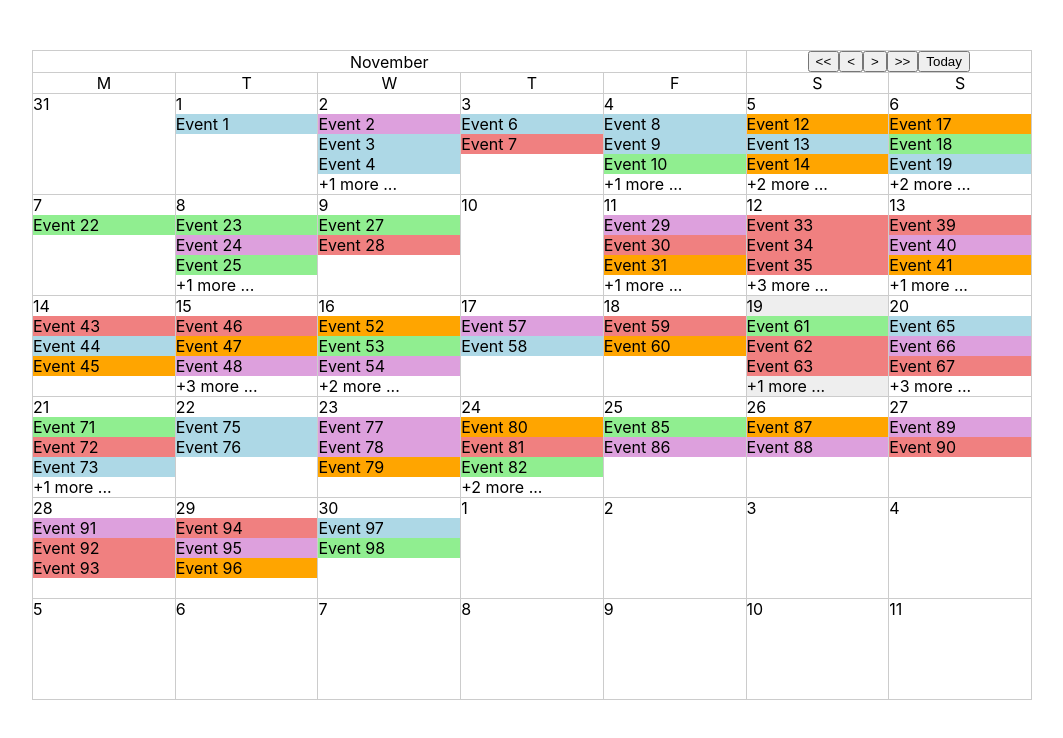
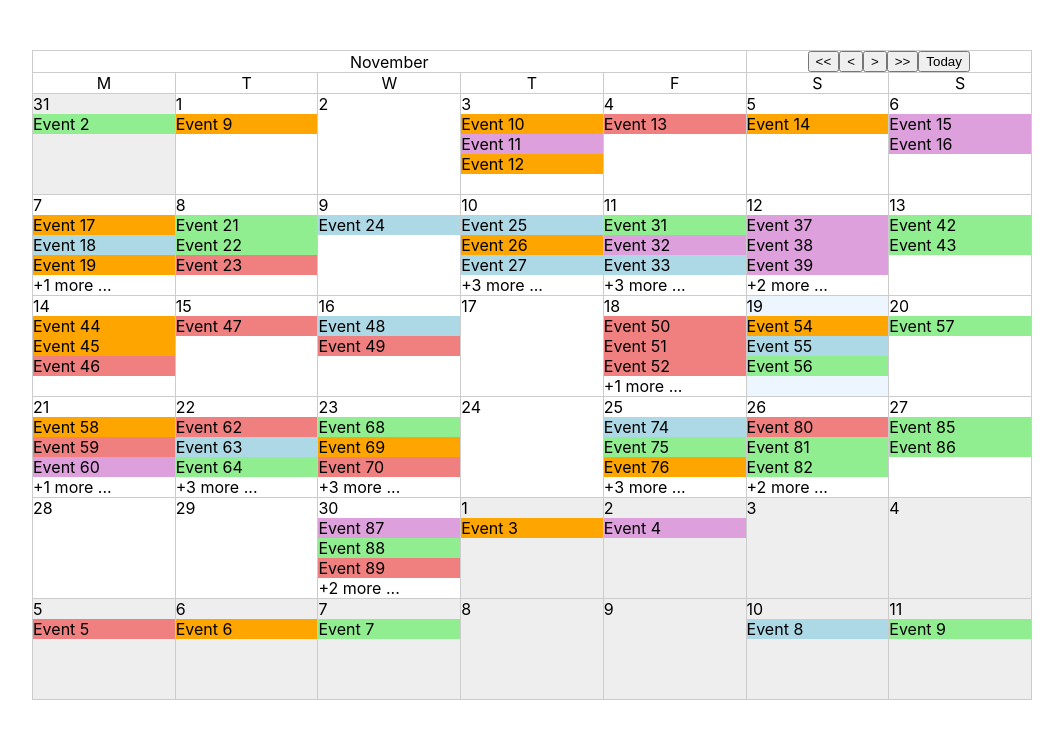
Before and after one commit to abandisch/calendar, a React (Create React App) app: page / in a window 1280 px wide. Shown: the top 738 px of the page, without its empty margins (18-1081 px from the left). Built offline with nearby package versions, Linux system fonts and the light colour scheme.

Commit message:
render events

```diff
--- a/src/App.tsx
+++ b/src/App.tsx
@@ -1,17 +1,46 @@
-import { useEffect, useState } from "react";
+import { useState } from "react";
 import { format, isSameMonth } from "date-fns";
 import Calendar from "./components/Calendar";
-import type { Event } from "./components/Calendar";
+import type { Event } from "./components/types";
+import CalendarMonth from "./classes/CalendarMonth";
 
 const generateEvents = (date = new Date()) => {
+  const monthCal = new CalendarMonth(date, "monday", 6);
+  const prefixDates = monthCal.prefixDates;
+  const postfixDates = monthCal.postfixDates;
+
   const events: { [key: string]: Event[] } = {};
-  const month = date.getMonth();
-  const year = date.getFullYear();
-  const daysInMonth = new Date(year, month + 1, 0).getDate();
+
   const colors = ["lightcoral", "lightblue", "lightgreen", "plum", "orange"];
 
   let eventCount = 1;
 
+  [...prefixDates, ...postfixDates].reduce((acc, _date) => {
+    const day = _date.getDate();
+    const month = _date.getMonth();
+    const year = _date.getFullYear();
+    const key = format(_date, "yyyy-MM-dd");
+    const j = Math.floor(Math.random() * 7);
+    const add = Math.floor(Math.random() * 10);
+
+    if (add % 2 === 0) {
+      const event: Event = {
+        id: eventCount++,
+        title: `Event ${eventCount}`,
+        start: new Date(year, month, day, 6 + j, 0, 0),
+        end: new Date(year, month, day, 6 + j, 0, 0),
+        allDay: true,
+        color: colors[Math.floor(Math.random() * colors.length)],
+      };
+      acc[key] = [event];
+    }
+
+    return acc;
+  }, events);
+
+  const month = date.getMonth();
+  const year = date.getFullYear();
+  const daysInMonth = new Date(year, month + 1, 0).getDate();
   for (let i = 0; i < daysInMonth; i++) {
     const day = i + 1;
     const randomCount = Math.floor(Math.random() * 7);
@@ -40,17 +69,17 @@ interface EventsState {
 
 function App() {
   const [date, setDate] = useState(new Date());
-  const [events, setEvents] = useState<EventsState>({});
-
-  useEffect(() => {
-    setEvents(generateEvents(date));
-  }, []);
+  const [events, setEvents] = useState<EventsState>(generateEvents(date));
 
   const handleChangeDate = (d: Date) => {
     if (!isSameMonth(d, date)) {
       setEvents(generateEvents(d));
     }
     setDate(d);
+  };
+
+  const handleClickEvent = (event: Event) => {
+    console.log("event clicked", event);
   };
 
   // const handleRenderDay = (d: Date) => {
@@ -67,6 +96,7 @@ function App() {
         date={date}
         events={events}
         onChange={handleChangeDate}
+        onClickEvent={handleClickEvent}
         // onRenderDayTitle={handleRenderDay}
         // onRenderMonthTitle={handleRenderMonthTitle}
       />
--- a/src/components/Calendar.tsx
+++ b/src/components/Calendar.tsx
@@ -4,30 +4,23 @@ import {
   format as formatDate,
   addMonths,
   addYears,
-  isSameDay,
   isSameYear,
 } from "date-fns";
 import DayTitle from "./DayTitle";
+import DayEvents from "./DayEvents";
 import Cell from "./Cell";
 import css from "./calendar.module.css";
 import CalendarMonth from "../classes/CalendarMonth";
-
-export type Event = {
-  id: string | number;
-  title: string;
-  start: Date;
-  end: Date;
-  allDay?: boolean;
-  color?: string;
-};
+import type { Event } from "./types";
 
 interface Props {
   startWeekDay?: "monday" | "sunday";
-  date?: Date;
+  date: Date;
   showPrefixDates?: boolean;
   showPostfixDates?: boolean;
   weekCount?: number;
   events?: { [key: string]: Event[] };
+  onClickEvent?: (event: Event) => void;
   onChange?: (date: Date) => void;
   onRenderDayTitle?: (date: Date) => React.ReactElement;
   onRenderMonthTitle?: (date: Date) => React.ReactElement;
@@ -44,22 +37,15 @@ function Calendar({
   weekCount = 6,
   events,
   onChange,
+  onClickEvent,
   onRenderDayTitle,
   onRenderMonthTitle,
 }: Props) {
-  const [currentDate, setCurrentDate] = useState(date || new Date());
-
-  useEffect(() => {
-    if (date && !isSameDay(date, currentDate)) {
-      setCurrentDate(date);
-    }
-  }, [date]); // eslint-disable-line react-hooks/exhaustive-deps
-
   const monthFormat = () => {
-    return isSameYear(currentDate, new Date()) ? "MMMM" : "MMMM yyyy";
+    return isSameYear(date, new Date()) ? "MMMM" : "MMMM yyyy";
   };
 
-  const monthCal = new CalendarMonth(currentDate, startWeekDay, weekCount);
+  const monthCal = new CalendarMonth(date, startWeekDay, weekCount);
   const daysInMonth = monthCal.daysInMonth;
   const prefixDates = monthCal.prefixDates;
   const postfixDates = monthCal.postfixDates;
@@ -70,12 +56,12 @@ function Calendar({
   };
 
   const handleChangeMonth = (direction: "forward" | "backward") => () => {
-    const newDate = addMonths(currentDate, direction === "backward" ? -1 : 1);
+    const newDate = addMonths(date, direction === "backward" ? -1 : 1);
     changeDate(newDate);
   };
 
   const handleChangeYear = (direction: "forward" | "backward") => () => {
-    const newDate = addYears(currentDate, direction === "backward" ? -1 : 1);
+    const newDate = addYears(date, direction === "backward" ? -1 : 1);
     changeDate(newDate);
   };
 
@@ -86,8 +72,6 @@ function Calendar({
   const changeDate = (d: Date) => {
     if (onChange) {
       onChange(d);
-    } else {
-      setCurrentDate(d);
     }
   };
 
@@ -98,8 +82,8 @@ function Calendar({
     <div className={css.container}>
       <Cell className={css["month-name"]}>
         {onRenderMonthTitle
-          ? onRenderMonthTitle(currentDate)
-          : formatDate(currentDate, monthFormat())}
+          ? onRenderMonthTitle(date)
+          : formatDate(date, monthFormat())}
       </Cell>
       <Cell className={css["cal-nav"]}>
         <button onClick={handleChangeYear("backward")}>{"<<"}</button>
@@ -119,7 +103,10 @@ function Calendar({
         return (
           <Cell
             key={`prefix-${i}`}
-            className={clsx(showPrefixDates && css["day"])}
+            className={clsx(
+              showPrefixDates && css["day"],
+              css["outside-month-day"]
+            )}
             onClick={
               showPrefixDates ? handleClickDay(prefixDates[i]) : undefined
             }
@@ -131,43 +118,39 @@ function Calendar({
               <DayTitle date={prefixDates[i]} />
             )}
             {!showPrefixDates && <>&nbsp;</>}
+            {showPrefixDates && (
+              <div className={css["day-events"]}>
+                {events && events[formatDate(prefixDates[i], "yyyy-MM-dd")] && (
+                  <DayEvents
+                    events={events[formatDate(prefixDates[i], "yyyy-MM-dd")]}
+                    onClick={onClickEvent}
+                  />
+                )}
+              </div>
+            )}
           </Cell>
         );
       })}
 
       {Array.from({ length: daysInMonth }).map((_, i) => {
-        const d = new Date(
-          currentDate.getFullYear(),
-          currentDate.getMonth(),
-          i + 1
-        );
+        const d = new Date(date.getFullYear(), date.getMonth(), i + 1);
         return (
           <Cell
             key={`num-days-${i}`}
             className={clsx(
               css["day"],
-              currentDate.getDate() === i + 1 && css["selected-day"]
+              date.getDate() === i + 1 && css["selected-day"]
             )}
             onClick={handleClickDay(d)}
           >
             {onRenderDayTitle && onRenderDayTitle(d)}
             {!onRenderDayTitle && <div>{i + 1}</div>}
             <div className={css["day-events"]}>
-              {events &&
-                events[formatDate(d, "yyyy-MM-dd")] &&
-                events[formatDate(d, "yyyy-MM-dd")].slice(0, 3).map((e) => (
-                  <div
-                    key={e.id}
-                    className={css["day-event"]}
-                    style={{ backgroundColor: e.color }}
-                  >
-                    {e.title}
-                  </div>
-                ))}
-              {events && events[formatDate(d, "yyyy-MM-dd")]?.length > 3 && (
-                <div className={css["day-event"]}>
-                  +{events[formatDate(d, "yyyy-MM-dd")].length - 3} more ...
-                </div>
+              {events && events[formatDate(d, "yyyy-MM-dd")] && (
+                <DayEvents
+                  events={events[formatDate(d, "yyyy-MM-dd")]}
+                  onClick={onClickEvent}
+                />
               )}
             </div>
           </Cell>
@@ -178,7 +161,10 @@ function Calendar({
         return (
           <Cell
             key={`postfix-${i}`}
-            className={clsx(showPostfixDates && css["day"])}
+            className={clsx(
+              showPostfixDates && css["day"],
+              css["outside-month-day"]
+            )}
             onClick={
               showPostfixDates ? handleClickDay(postfixDates[i]) : undefined
             }
@@ -190,6 +176,18 @@ function Calendar({
               !onRenderDayTitle &&
               formatDate(postfixDates[i], "d")}
             {!showPostfixDates && <>&nbsp;</>}
+
+            {showPostfixDates && (
+              <div className={css["day-events"]}>
+                {events &&
+                  events[formatDate(postfixDates[i], "yyyy-MM-dd")] && (
+                    <DayEvents
+                      events={events[formatDate(postfixDates[i], "yyyy-MM-dd")]}
+                      onClick={onClickEvent}
+                    />
+                  )}
+              </div>
+            )}
           </Cell>
         );
       })}
--- /dev/null
+++ b/src/components/DayEvents.tsx
@@ -0,0 +1,35 @@
+import type { Event } from "./types";
+import css from "./dayevents.module.css";
+
+interface Props {
+  events: Event[];
+  onClick?: (event: Event) => void;
+}
+
+function DayEvents({ events, onClick }: Props) {
+  const handleClick =
+    (event: Event) => (clickEvent: React.MouseEvent<HTMLElement>) => {
+      clickEvent.stopPropagation();
+      onClick && onClick(event);
+    };
+
+  return (
+    <div style={{ zIndex: 100 }}>
+      {events.slice(0, 3).map((e) => (
+        <div
+          key={e.id}
+          className={css["day-event"]}
+          style={{ backgroundColor: e.color, zIndex: 100 }}
+          onClick={handleClick(e)}
+        >
+          {e.title}
+        </div>
+      ))}
+      {events.length > 3 && (
+        <div className={css["day-event"]}>+{events.length - 3} more ...</div>
+      )}
+    </div>
+  );
+}
+
+export default DayEvents;
--- a/src/components/calendar.module.css
+++ b/src/components/calendar.module.css
@@ -11,6 +11,10 @@
   justify-content: stretch;
   display: flex;
   flex-direction: column;
+}
+
+.outside-month-day {
+  background-color: #eee;
 }
 
 .day-events {
@@ -27,10 +31,10 @@
 }
 
 .day:hover {
-  background-color: #eee;
+  background-color: rgb(237, 245, 255);
   cursor: pointer;
 }
 
 .selected-day {
-  background-color: #eee;
+  background-color: rgb(237, 245, 255);
 }
--- /dev/null
+++ b/src/components/dayevents.module.css
@@ -0,0 +1,7 @@
+.cell {
+  border-right: 1px solid #ccc;
+  border-bottom: 1px solid #ccc;
+  display: flex;
+  justify-content: center;
+  align-items: center;
+}
--- /dev/null
+++ b/src/components/types.ts
@@ -0,0 +1,8 @@
+export type Event = {
+  id: string | number;
+  title: string;
+  start: Date;
+  end: Date;
+  allDay?: boolean;
+  color?: string;
+};
```
